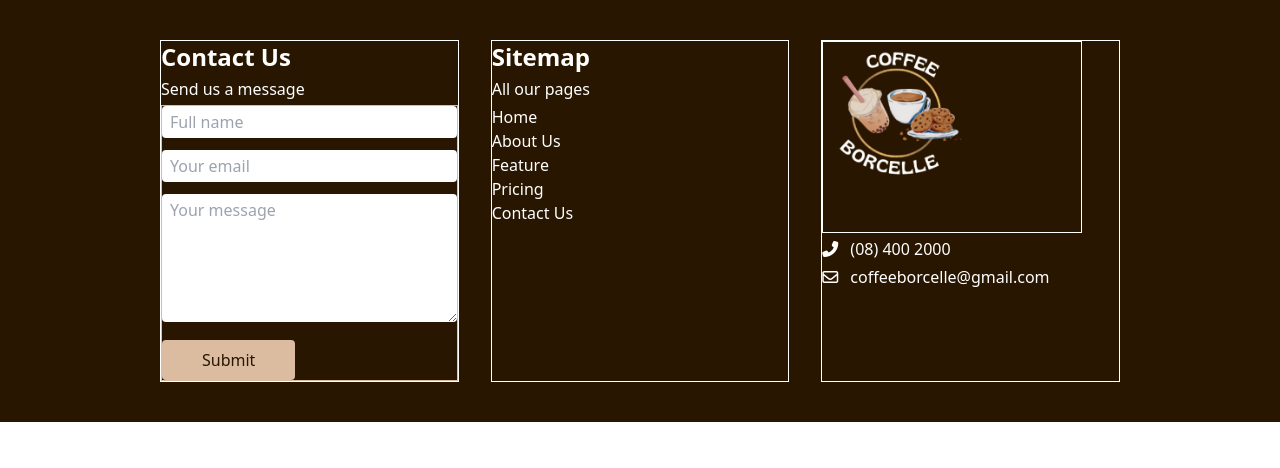
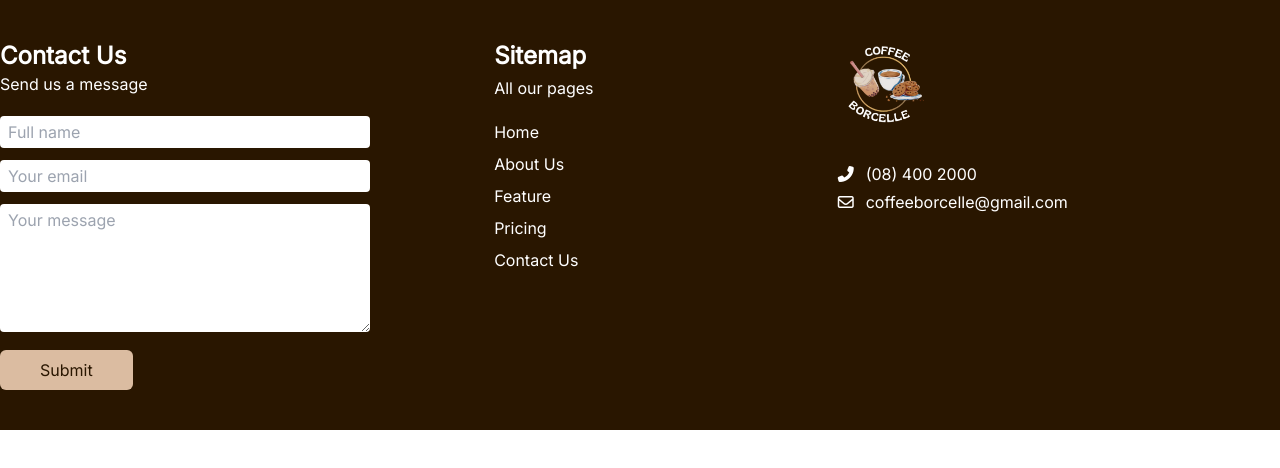
Before and after one commit to dev-rafiu/coffee-borcelle, a website built with Vite: page index.html in a window 1280 px wide. Built offline with nearby package versions, Linux system fonts and the light colour scheme; a web font is replaced by a local one.

Commit message:
finish footer styling

```diff
--- a/index.html
+++ b/index.html
@@ -14,18 +14,20 @@
     <title>Vite App</title>
   </head>
   <body>
-    <footer class="bg-footer text-foreground py-10">
-      <div class="container grid gap-8 lg:grid-cols-3 max-w-5xl mx-auto">
-        <div class="space-y-1 border border-foreground">
-          <p class="text-2xl font-bold">Contact Us</p>
-          <p>Send us a message</p>
+    <footer class="footer bg-footer text-foreground py-10">
+      <div class="container p-0 grid gap-8 lg:grid-cols-[auto,_auto,_auto]">
+        <div class="space-y-5">
+          <header class="">
+            <p class="text-2xl font-bold">Contact Us</p>
+            <p>Send us a message</p>
+          </header>
 
-          <form class="space-y-3 border border-discover">
+          <form class="space-y-3 mt-4">
             <div class="form-control">
               <input
                 type="text"
                 placeholder="Full name"
-                class="w-full rounded py-1 px-2"
+                class="w-full lg:w-[80%] rounded py-1 px-2"
               />
             </div>
 
@@ -33,7 +35,7 @@
               <input
                 type="email"
                 placeholder="Your email"
-                class="w-full rounded py-1 px-2"
+                class="w-full lg:w-[80%] rounded py-1 px-2"
               />
             </div>
 
@@ -44,23 +46,26 @@
                 cols="5"
                 rows="5"
                 placeholder="Your message"
-                class="w-full rounded py-1 px-2"
+                class="w-full lg:w-[80%] rounded py-1 px-2"
               ></textarea>
             </div>
 
             <button
-              class="capitalize py-2 px-10 text-footer rounded bg-discover"
+              class="capitalize py-2 px-10 text-footer rounded-md bg-discover"
             >
               submit
             </button>
           </form>
         </div>
 
-        <div class="space-y-1 border border-foreground">
-          <p class="text-2xl font-bold">Sitemap</p>
-          <p>All our pages</p>
-          <nav>
-            <ul class="flext gap-8 items-center">
+        <div class="space-y-5">
+          <header class="space-y-1">
+            <p class="text-2xl font-bold">Sitemap</p>
+            <p>All our pages</p>
+          </header>
+
+          <nav class="">
+            <ul class="flex flex-col gap-2">
               <li><a href="#" class="capitalize">home</a></li>
               <li><a href="#" class="capitalize">about us</a></li>
               <li><a href="#" class="capitalize">feature</a></li>
@@ -70,15 +75,12 @@
           </nav>
         </div>
 
-        <div class="space-y-1 border border-foreground">
-          <div class="">
-            <a href="/" class="">
-              <img
-                src="/public/images/logo.png"
-                class="border border-foreground h-48"
-              />
-            </a>
-          </div>
+        <div class="space-y-1 lg:text-center">
+          <header class="">
+            <!-- <a href="/" class="w-max h-max"> -->
+            <img src="/public/images/logo.png" class="w-40" />
+            <!-- </a> -->
+          </header>
 
           <ul class="flex flex-col gap-1">
             <li class="flex items-center gap-3">
--- a/style.css
+++ b/style.css
@@ -11,3 +11,7 @@
   padding: 0;
   box-sizing: border-box;
 }
+
+.footer {
+  font-family: "Inter", sans-serif;
+}
```
